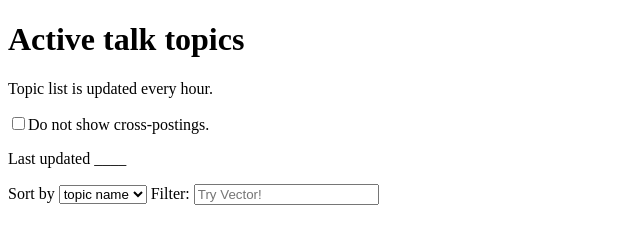
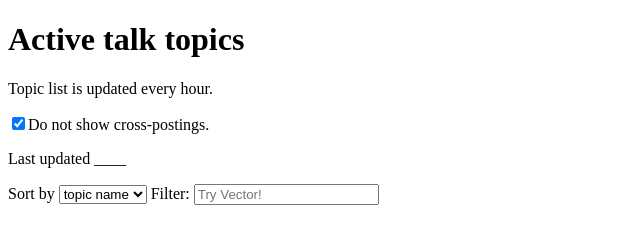
Before and after one commit to jdlrobson/lookwhostalking, a website built with Parcel: page index.html in a window 1280 px wide. Shown: the full height of the page, 0-640 px from the left. Built offline with nearby package versions, Linux system fonts and the light colour scheme; files whose address does not match are found by name.

Commit message:
Hide duplicates is ticked by default

```diff
--- a/index.html
+++ b/index.html
@@ -25,7 +25,7 @@
     <body>
         <h1>Active talk topics</h1>
         <p>Topic list is updated every hour.</p>
-        <input type="checkbox" id="duplicates">Do not show cross-postings.
+        <input type="checkbox" id="duplicates" checked>Do not show cross-postings.
         <p>Last updated <span id="app-timestamp">____</span></p>
         Sort by <select id="sort">
             <option value="1">topic name</option>
```
